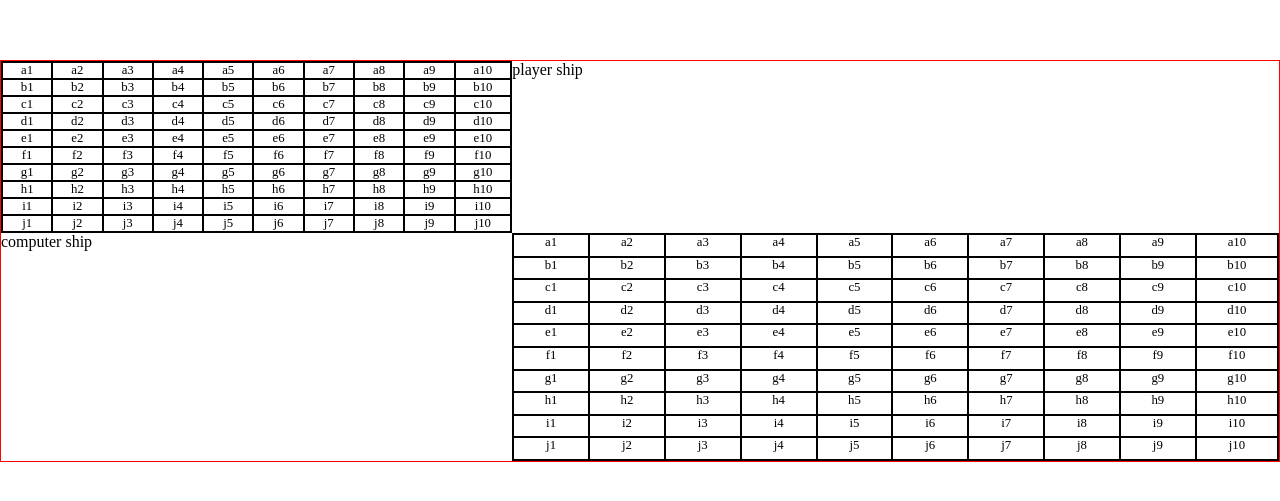
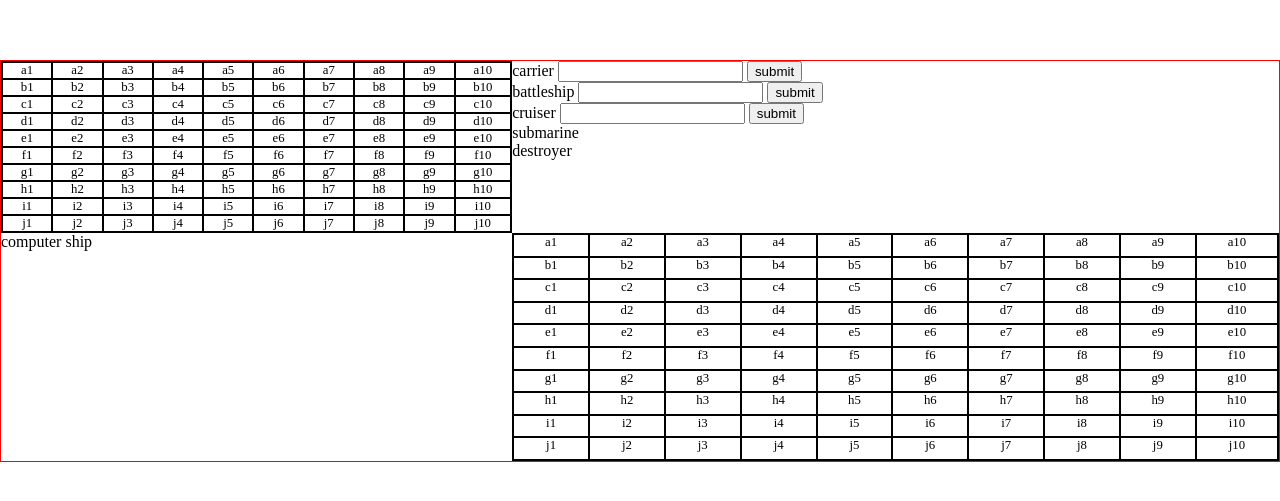
Before and after one commit to EnFuegoV3/battleship, a website built with Vite: page index.html in a window 1280 px wide. Shown: the part 139-640 px from the top of the page. Built offline with nearby package versions, Linux system fonts and the light colour scheme.

Commit message:
consitional made, need to add DOM stuff

```diff
--- a/index.html
+++ b/index.html
@@ -9,7 +9,22 @@
   <body>
     <div class="game">
       <div class="player-board"></div>
-      <div class="player-ships">player ship</div>
+      <div class="player-ships">
+        <div>carrier
+          <input type="text">
+          <button>submit</button>
+        </div>
+        <div>battleship
+          <input type="text">
+          <button>submit</button>
+        </div>
+        <div>cruiser
+          <input type="text">
+          <button>submit</button>
+        </div>
+        <div>submarine</div>
+        <div>destroyer</div>
+      </div>
       <div class="computer-ships">computer ship</div>
       <div class="computer-board"></div>
     </div>
--- a/main.js
+++ b/main.js
@@ -118,10 +118,16 @@ computerBoard.forEach(div => {
         }
         setTimeout(() => {
             player2.compAttack(player1, player2);
-            container1.innerHTML = '';
-            player1Grid();
+
+
         }, 1400);
     })
 })
 
-console.log(player1.gridArr, player2.gridArr);
+if(carrier1.sunk == true && battleship1.sunk == true && cruiser1.sunk == true && submarine1.sunk == true && destroyer1.sunk == true){
+    alert("you lost");
+} else if(carrier2.sunk == true && battleship2.sunk == true && cruiser2.sunk == true && submarine2.sunk == true && destroyer2.sunk == true){
+    alert('you won');
+}
+
+console.log(carrier1.sunk);
```
